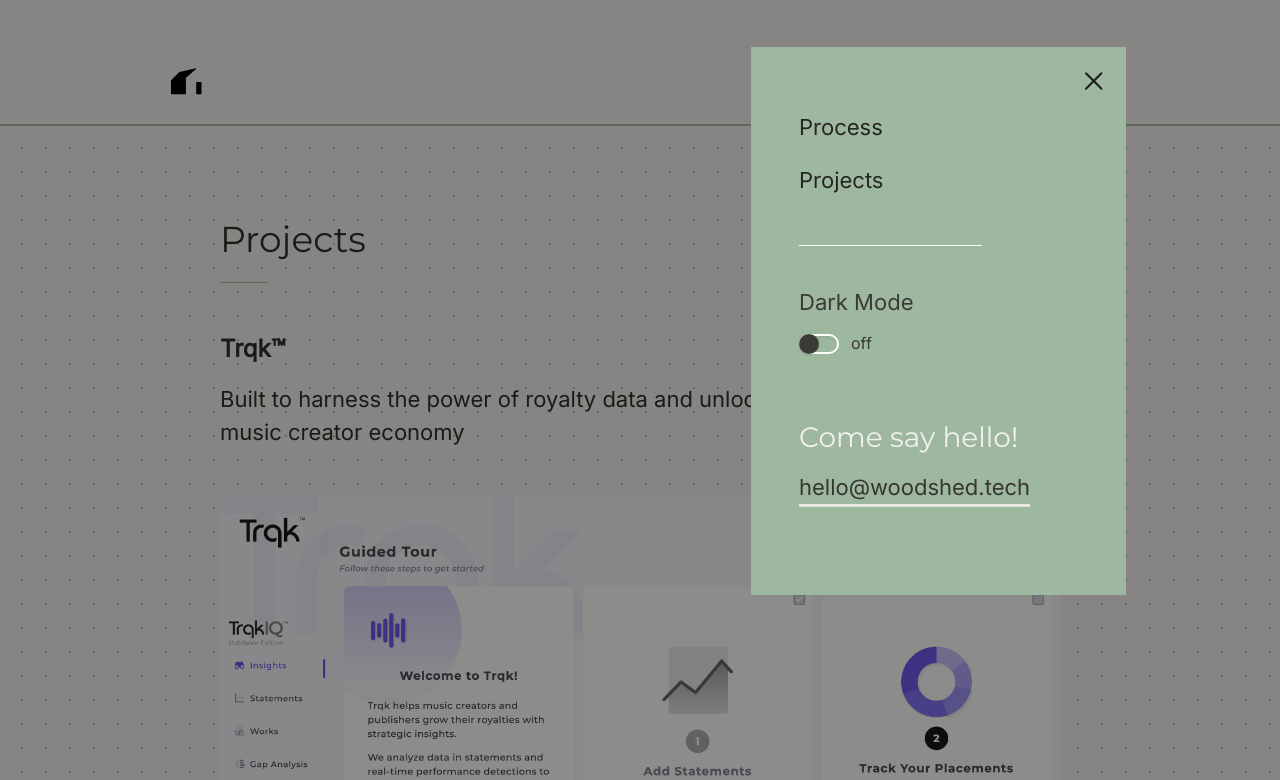
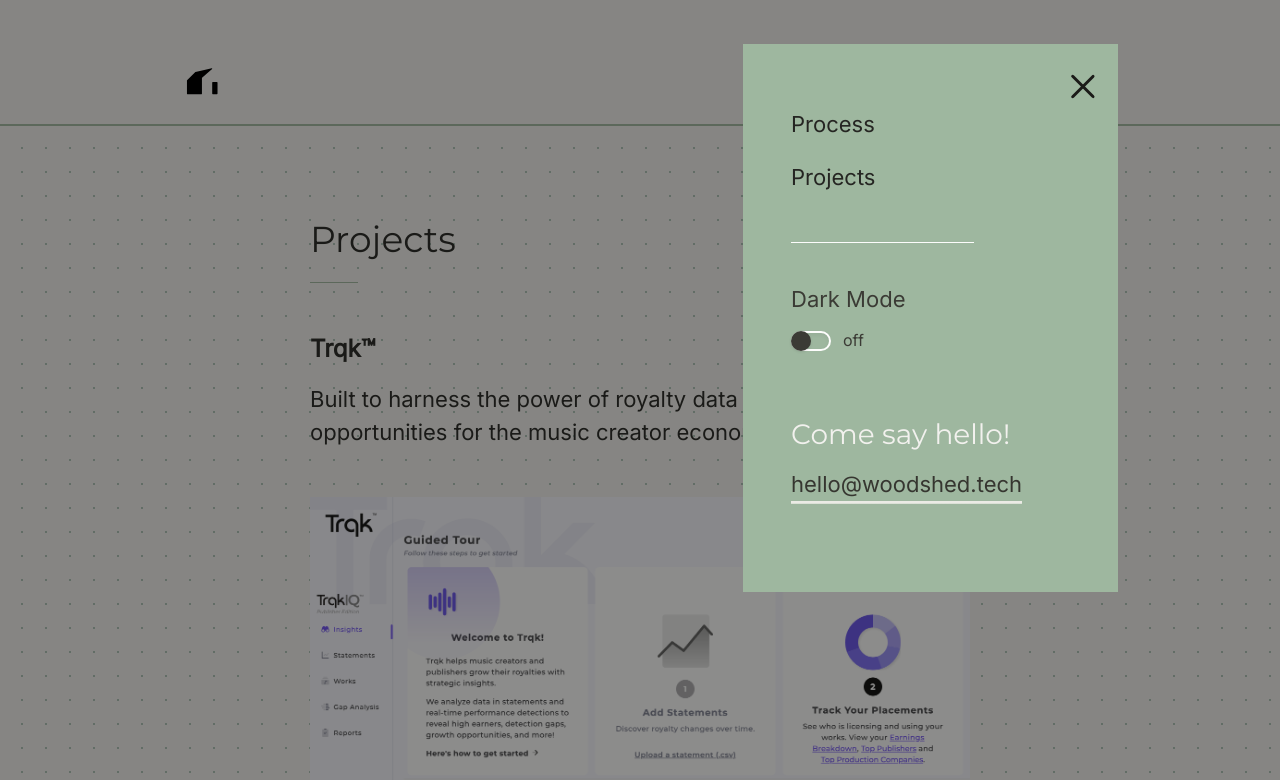
Before and after one commit to Woodshed-Technology-LLC/woodshed-site, an Astro site: page /projects in a window 1280 px wide. Both pictures are taken after a click on the button "Toggle navigation menu". Shown: the top 780 px of the page. Built offline with nearby package versions, Linux system fonts and the light colour scheme; Astro itself is replaced by a stand-in of ours.

Commit message:
revert layout changes in NavHeader and bodyWidth

```diff
--- a/src/components/NavHeader.astro
+++ b/src/components/NavHeader.astro
@@ -18,9 +18,7 @@
         render the backdrop (i.e. overlay). This added div has a fixed position with z-40, so we
         need to add z-50 here in order to achieve a higher stacking context.
      -->
-    <div
-        class="flex justify-between px-[11px] sm:px-[20px] md:px-[40px] lg:px-0 max-w-[940px] w-full fixed z-50"
-    >
+    <div class="flex justify-between max-w-[956px] w-full fixed z-50 px-6">
         <!-- Woodshed icon (home button) -->
         <div class={iconScale}>
             <a href="/" id="woodshed-icon">
@@ -41,7 +39,7 @@
             id="nav-modal"
             tabindex="-1"
             aria-hidden="true"
-            class="absolute z-50 top-[-21px] left-[16px] hidden w-full overflow-x-hidden overflow-y-auto"
+            class="absolute z-50 top-[-24px] right-0 hidden w-full overflow-x-hidden overflow-y-auto"
         >
             <!-- Modal content -->
             <div
@@ -167,16 +165,15 @@
 
     /* Set up the animated hamburger menu button */
     #navigation {
-        --bar-length: 18px;
-        --bar-thickness: 2px;
-        --bar-offset: 5px;
+        --bar-length: 24px;
+        --bar-thickness: 3px;
+        --bar-offset: 6px;
         --transition-duration: 0.5s;
     }
 
     #toggle-nav {
         position: relative;
-        top: -5px;
-        left: -8px;
+        top: calc(-1 * var(--bar-thickness));
         width: var(--bar-length);
         height: var(--bar-length);
     }
--- a/src/constants.ts
+++ b/src/constants.ts
@@ -1,2 +1 @@
-export const bodyWidth =
-    'max-w-[840px] px-[60px] sm:px-[70px] md:px-[90px] lg:px-0';
+export const bodyWidth = 'max-w-[840px] px-[60px] sm:px-[70px] md:px-[90px]';
```
